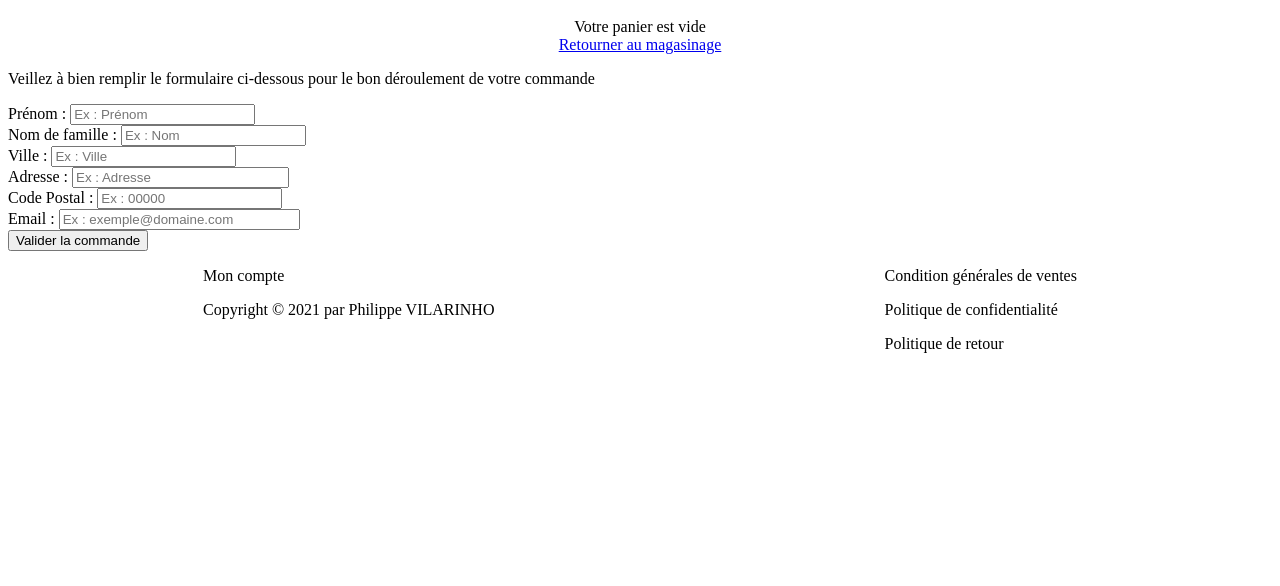
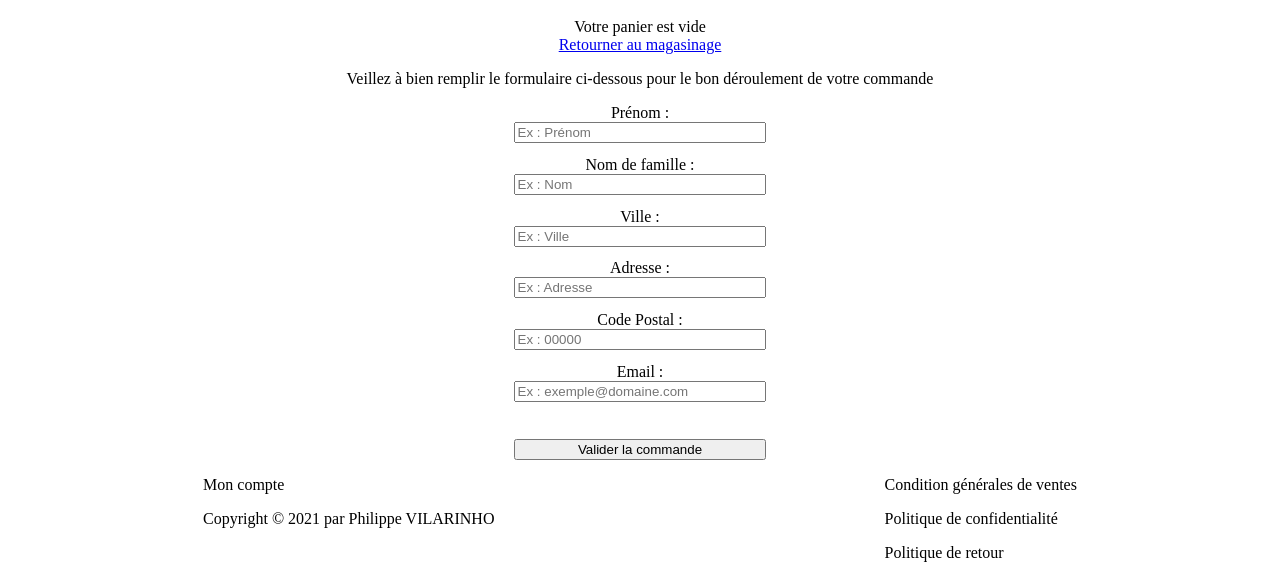
Before and after one commit to tifiloutube/Projet_5, a website: page html/cart.html in a window 1280 px wide. Shown: the part 250-836 px from the top of the page. Before the commit the page ends 800 px from the top, so only its background shows below. Drawn offline with Linux system fonts and the light colour scheme; no server answers.

Commit message:
html/css
mise à jour du design de la page cart.html

```diff
--- a/css/cart.css
+++ b/css/cart.css
@@ -26,3 +26,24 @@
     margin-left: 3%;
     margin-top: 8%;
 }
+
+#contact{
+    text-align: center;
+}
+
+#formulaire{
+    width: 20%;
+    display: flex;
+    flex-direction: column;
+    margin: auto;
+}
+
+#formulaire div{
+    display: flex;
+    flex-direction: column;
+    margin-bottom: 5%;
+}
+
+#formulaire button{
+    margin-top: 10%;
+}
--- a/html/cart.html
+++ b/html/cart.html
@@ -33,22 +33,22 @@
            <p>Veillez à bien remplir le formulaire ci-dessous pour le bon déroulement de votre commande</p>
             <form method="post" id="formulaire">
                 <div>
-                    <label for="prenom">Prénom</label> : <input id="prenom" type="text" name="first-name" id="first-name" placeholder="Ex : Prénom" required/>
+                    <label for="prenom">Prénom : </label><input id="prenom" type="text" name="first-name" id="first-name" placeholder="Ex : Prénom" required/>
                 </div>
                 <div>
-                    <label for="nom">Nom de famille</label> : <input id="nom" type="text" name="last-name" id="last-name" placeholder="Ex : Nom" required/>
+                    <label for="nom">Nom de famille : </label><input id="nom" type="text" name="last-name" id="last-name" placeholder="Ex : Nom" required/>
                 </div>
                 <div>
-                    <label for="civillety">Ville</label> : <input id="ville" type="text" name="city" id="city" placeholder="Ex : Ville" required/>
+                    <label for="civillety">Ville : </label><input id="ville" type="text" name="city" id="city" placeholder="Ex : Ville" required/>
                 </div>
                 <div>
-                    <label for="adresse">Adresse</label> : <input id="adresse" type="text" name="adress" id="adress" placeholder="Ex : Adresse" size="24em" required/>
+                    <label for="adresse">Adresse : </label><input id="adresse" type="text" name="adress" id="adress" placeholder="Ex : Adresse" size="24em" required/>
                 </div>
                 <div>
-                    <label for="postal">Code Postal</label> : <input id="postal" type="number" name="postal" id="postal" placeholder="Ex : 00000" required/>
+                    <label for="postal">Code Postal : </label><input id="postal" type="number" name="postal" id="postal" placeholder="Ex : 00000" required/>
                 </div>
                 <div>
-                    <label for="email">Email</label> : <input id="email" type="email" name="email" id="email" placeholder="Ex : exemple@domaine.com" size="27em" required/>
+                    <label for="email">Email : </label><input id="email" type="email" name="email" id="email" placeholder="Ex : exemple@domaine.com" size="27em" required/>
                 </div>
                 <button class="checkButton" type="submit">
                     Valider la commande
--- a/js/cart.js
+++ b/js/cart.js
@@ -159,8 +159,8 @@ displayCart();
 }
 
 /*FORMULAIRE*/
-/*Validation de formulaire*/
 //Création de l'objet à envoyer, regroupant le formulaire et les articles
+
 const infoUser = {
     contact: {},
     panier: [],
@@ -213,6 +213,5 @@ document.getElementById("formulaire").addEventListener("submit", function (envoi
               window.location = `../html/confirmation.html?id=${text.orderId}&name=${prenomForm}&price=${localStorage.getItem("totalCost")}`;
             });
         });
-        //localStorage.clear()
     }
 })
```
Also changed, not shown: css/confirmation.css (line endings or trailing spaces), 1 other file.
